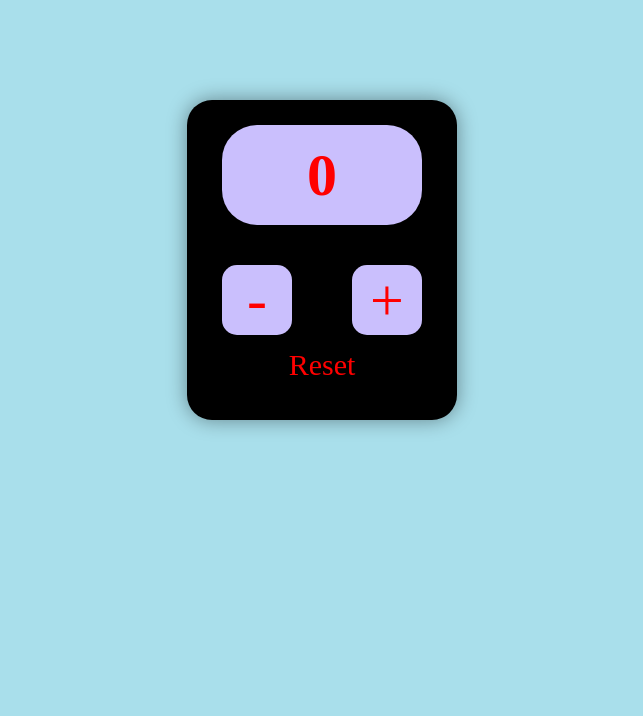
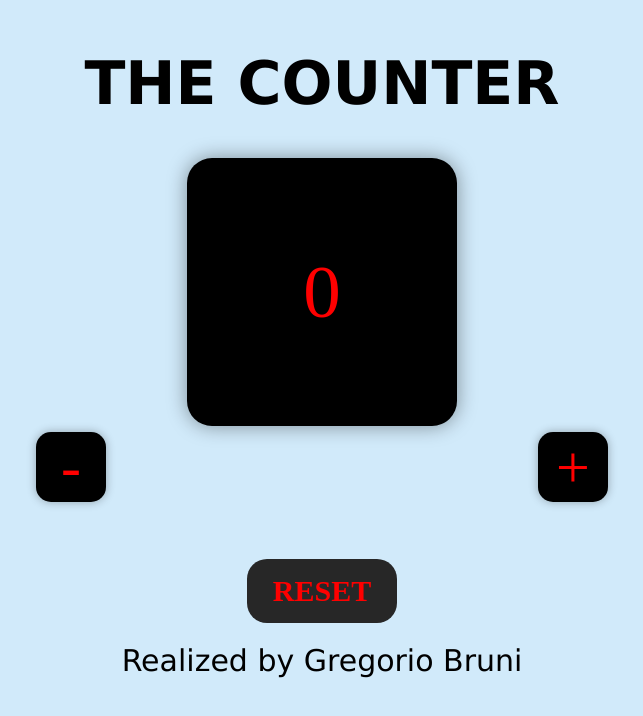
Before and after one commit to TY-gregory/counter, a plain HTML site: page index.html in a window 1280 px wide. Shown: the whole page, without its empty margins (318-961 px from the left). Drawn offline with Linux system fonts and the light colour scheme; files that its build step writes are made by us from their sources.

Commit message:
new app + correction

```diff
--- /dev/null
+++ b/assets/script.js
@@ -0,0 +1,55 @@
+/// dynamic var///
+
+let titleCounter = document.querySelector('#tit')
+
+let counter = document.createElement('div');
+counter.className = "counterNun";
+counter.innerHTML = 0;
+titleCounter.after(counter);
+
+let boxButton = document.createElement('div');
+boxButton.className = "button";
+counter.after(boxButton);
+
+let plus = document.createElement('div');
+plus.className = "operator";
+plus.innerHTML = "+";
+boxButton.prepend(plus);
+
+
+let minus = document.createElement('div');
+minus.className = "operator";
+minus.innerHTML = "-";
+boxButton.prepend(minus);
+
+let reset = document.createElement('div');
+reset.className = "reset";
+reset.innerHTML = "RESET";
+boxButton.after(reset);
+
+
+////// function //////
+
+function plusnumber() {
+    counter.innerHTML = +(counter.innerHTML) + 1;
+
+  };
+
+
+  function minusnumber() {
+    counter.innerHTML = +(counter.innerHTML) - 1;
+
+  };
+
+
+  function resetnumber() {
+    counter.innerHTML = 0;
+
+  };
+
+
+  //// add event////
+
+  plus.addEventListener('click', plusnumber);
+  minus.addEventListener('click', minusnumber);
+  reset.addEventListener('click', resetnumber);
--- /dev/null
+++ b/assets/style.css
@@ -0,0 +1,93 @@
+
+body {
+    display: flex;
+    justify-content: center;
+    flex-direction: column;
+    align-items: center;
+    height: 700px;
+    background-color: #d1eafa;
+  }
+
+  #tit {
+    font-family: verdana;
+    font-size: 60px;
+  }
+
+  .counterNun {
+    width:270px;
+    height:320px;
+    box-shadow: 0px 0px 20px 0px rgba(0,0,0,0.4);
+    background-color: rgb(0, 0, 0);
+    color: rgb(254, 0, 0);
+    font-size: 75px;
+    display: flex;
+    align-items: center;
+    justify-content: center;
+    flex-direction: column;
+    border-radius: 25px;
+  }
+
+
+
+  .button {
+    display: flex;
+    width: 50%;
+    height: 100px;
+    justify-content: space-between;
+    align-items: center;
+  }
+
+  .operator {
+    margin-top:40px;
+    display: flex;
+    align-items: center;
+    justify-content: center;
+    flex-direction: row;
+    width:70px;
+    height:70px;
+    outline:none;
+    border:none;
+    color:  #ff0000;
+    background-color: rgb(0, 0, 0);
+    display: flex;
+    align-items: center;
+    justify-content: center;
+    font-family: 'Oswald';
+    font-size:60px;
+    margin:0 30px;
+    box-shadow: 0px 0px 10px 0px rgba(0,0,0,0.3);
+    cursor:pointer;
+    transition:all 0.2s ease-in-out;
+    border-radius: 15px;
+  }
+
+
+  .operator:hover {
+    transform: scale(1.10);
+    background-color: rgb(235, 14, 255);
+  }
+
+  .reset {
+    width: 120px;
+    border-radius: 20px;
+    padding:15px;
+    background-color: #272727;
+    text-align: center;
+    margin: 20px;
+    cursor: pointer;
+    color: rgb(254, 0, 0);
+    font-size: 30px;
+    cursor:pointer;
+    position: relative;
+    top:30px;
+    font-weight: bold;
+    transition: all .4s ease;
+
+  }
+  .reset:hover {
+      transform: scale(1.10);
+      background-color: rgb(235, 14, 255);
+  }
+
+  footer{ font-family: verdana;
+    font-size: 30px;}
--- a/css/style.css
+++ /dev/null
@@ -1,87 +0,0 @@
-*{
-    margin:0;
-    padding:0;
-}
-body{
-    display:flex;
-    align-items: center;
-    justify-content: center;
-    background-color: rgb(169, 223, 235);
-    margin: 100px;
-}
-
-#counter{
-    width:270px;
-    height:320px;
-    box-shadow: 0px 0px 20px 0px rgba(0,0,0,0.4);
-    background-color: rgb(0, 0, 0);
-    display: flex;
-    align-items: center;
-    justify-content: center;
-    flex-direction: column;
-    border-radius: 25px;
-}
-#number{
-    width:200px;
-    height:100px;
-    color:  #ff0000;
-    background-color: rgb(202, 191, 253);
-    display: flex;
-    align-items: center;
-    justify-content: center;
-    font-family: 'Oswald';
-    font-size:60px;
-    font-weight: bold;
-    box-shadow: 0px 0px 10px 0px rgba(0,0,0,0.3);
-    overflow: hidden;
-    border-radius: 35px;
-}
-#pulsanty{
-    margin-top:40px;
-    display: flex;
-    align-items: center;
-    justify-content: center;
-    flex-direction: row;
-}
-button{
-    width:70px;
-    height:70px;
-    outline:none;
-    border:none;
-    color:  #ff0000;
-    background-color: rgb(202, 191, 253);
-    display: flex;
-    align-items: center;
-    justify-content: center;
-    font-family: 'Oswald';
-    font-size:60px;
-    margin:0 30px;
-    box-shadow: 0px 0px 10px 0px rgba(0,0,0,0.3);
-    cursor:pointer;
-    transition:all 0.2s ease-in-out;
-    border-radius: 15px;
-}
-
-#reset{ width:70px;
-    height:30px;
-    outline:none;
-    border:none;
-    color: #ff0000;
-    background-color: black;
-    display: flex;
-    align-items: center;
-    justify-content: center;
-    font-family: 'Oswald';
-    font-size:30px;
-    margin:15px 30px;
-    box-shadow: 0px 0px 10px 0px rgba(0,0,0,0.3);
-    cursor:pointer;
-    transition:all 0.2s ease-in-out;
-
-}
-button:hover{
-    transform: scale(1.10);
-}
-button:active{
-    background-color: violet;
-}
--- a/index.html
+++ b/index.html
@@ -4,22 +4,15 @@
   <meta charset="UTF-8">
   <meta http-equiv="X-UA-Compatible" content="IE=edge">
   <meta name="viewport" content="width=, initial-scale=1.0">
-  <link rel="stylesheet" href="style.css">
-  <script src="script.js"></script>
+  <link rel="stylesheet" href="assets/style.css">
+
   <title>COUNTER</title>
 </head>
 <body>
 
-  <div id="counter">
+ <h1 id="tit">THE COUNTER</h1>
+ <script type="text/javascript"  src="assets/script.js"></script>
 
-    <div id="number">
-     0
-    </div>
-    <div id="pulsanty">
-      <button onclick="minus()">-</button>
-      <button onclick="plus()">+</button>
-    </div>
-    <button id="reset" onclick="reset()">Reset</button>
-  </div>
+ <footer> <p>Realized by Gregorio Bruni </p></footer>
 </body>
 </html>
```
Also changed, not shown: js/script.js (deleted, +0 -22 lines), 1 other file.
